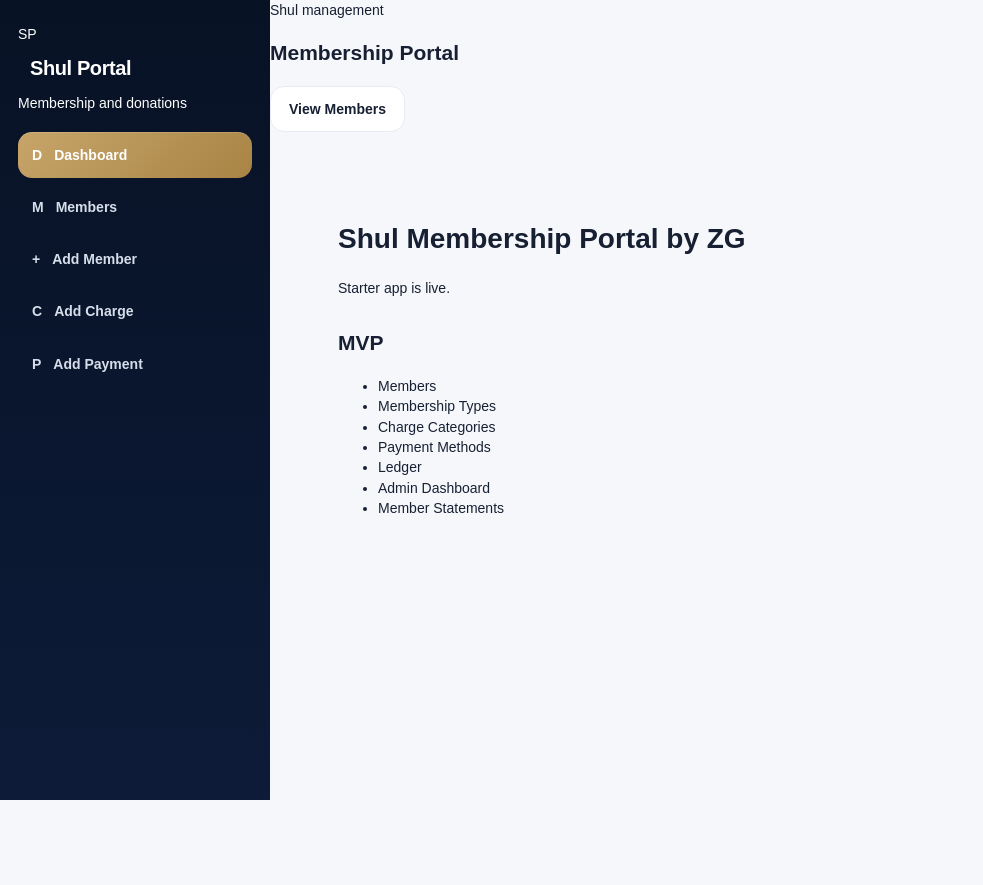
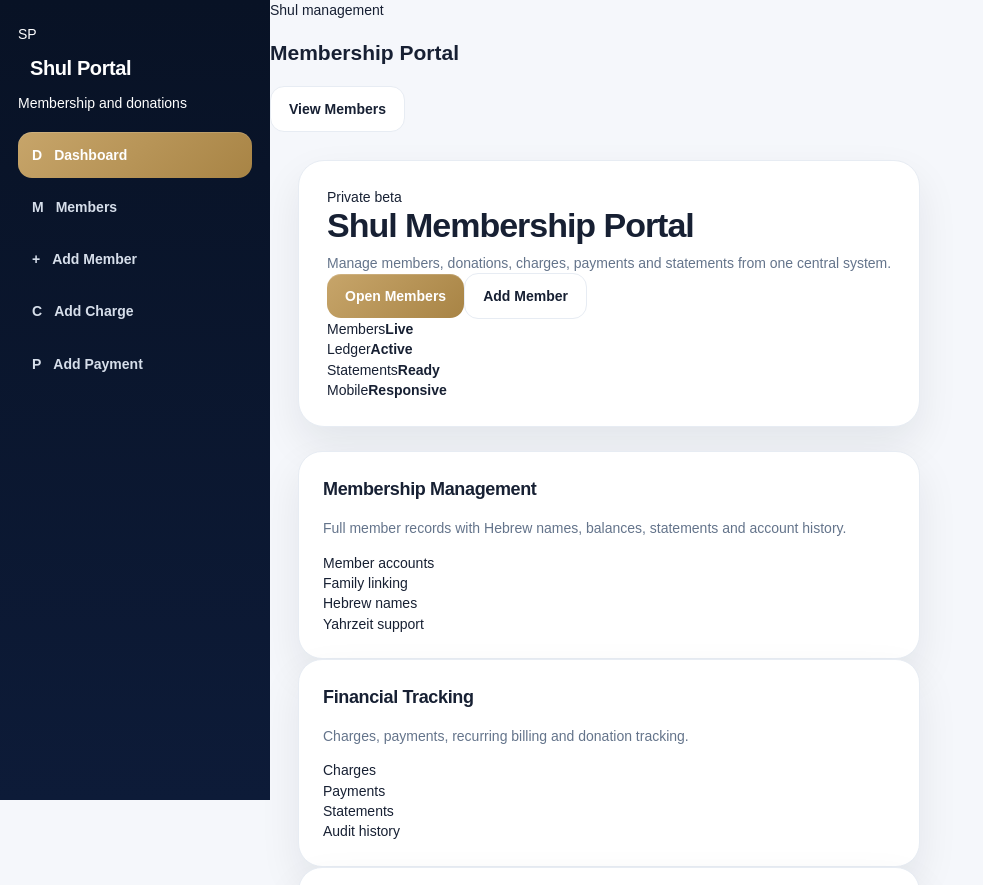
Before and after one commit to gersonberger-lab/shul-membership-portal, a Next.js app: page / in a window 1280 px wide. Shown: the top 885 px of the page, without its empty margins (0-983 px from the left). Before the commit the page ends 800 px from the top, so only its background shows below. Built offline with nearby package versions, Linux system fonts and the light colour scheme.

Commit message:
Upgrade dashboard landing page

```diff
--- a/app/page.tsx
+++ b/app/page.tsx
@@ -1,21 +1,92 @@
 export default function HomePage() {
   return (
-    <main style={{ padding: "40px", fontFamily: "Arial, sans-serif" }}>
-      <h1>Shul Membership Portal by ZG</h1>
-      <p>Starter app is live.</p>
+    <>
+      <section className="hero">
+        <div className="dashboard-hero">
+          <div>
+            <span className="eyebrow">Private beta</span>
+            <h1>Shul Membership Portal</h1>
+            <p>
+              Manage members, donations, charges, payments and statements
+              from one central system.
+            </p>
 
-      <div style={{ marginTop: "30px" }}>
-        <h2>MVP</h2>
-        <ul>
-          <li>Members</li>
-          <li>Membership Types</li>
-          <li>Charge Categories</li>
-          <li>Payment Methods</li>
-          <li>Ledger</li>
-          <li>Admin Dashboard</li>
-          <li>Member Statements</li>
-        </ul>
-      </div>
-    </main>
+            <div className="hero-actions">
+              <a className="button" href="/members">
+                Open Members
+              </a>
+
+              <a className="button secondary" href="/members/new">
+                Add Member
+              </a>
+            </div>
+          </div>
+
+          <div className="dashboard-stat-grid">
+            <div className="stat-card">
+              <span>Members</span>
+              <strong>Live</strong>
+            </div>
+
+            <div className="stat-card">
+              <span>Ledger</span>
+              <strong>Active</strong>
+            </div>
+
+            <div className="stat-card">
+              <span>Statements</span>
+              <strong>Ready</strong>
+            </div>
+
+            <div className="stat-card">
+              <span>Mobile</span>
+              <strong>Responsive</strong>
+            </div>
+          </div>
+        </div>
+      </section>
+
+      <section className="dashboard-grid">
+        <div className="card">
+          <h3 className="section-title">Membership Management</h3>
+          <p className="muted">
+            Full member records with Hebrew names, balances, statements and
+            account history.
+          </p>
+
+          <div className="feature-list">
+            <div>Member accounts</div>
+            <div>Family linking</div>
+            <div>Hebrew names</div>
+            <div>Yahrzeit support</div>
+          </div>
+        </div>
+
+        <div className="card">
+          <h3 className="section-title">Financial Tracking</h3>
+          <p className="muted">
+            Charges, payments, recurring billing and donation tracking.
+          </p>
+
+          <div className="feature-list">
+            <div>Charges</div>
+            <div>Payments</div>
+            <div>Statements</div>
+            <div>Audit history</div>
+          </div>
+        </div>
+
+        <div className="card">
+          <h3 className="section-title">Quick Actions</h3>
+
+          <div className="quick-links">
+            <a href="/charges/new">Add Charge</a>
+            <a href="/payments/new">Add Payment</a>
+            <a href="/members">View Members</a>
+            <a href="/members/new">New Member</a>
+          </div>
+        </div>
+      </section>
+    </>
   );
 }
```
